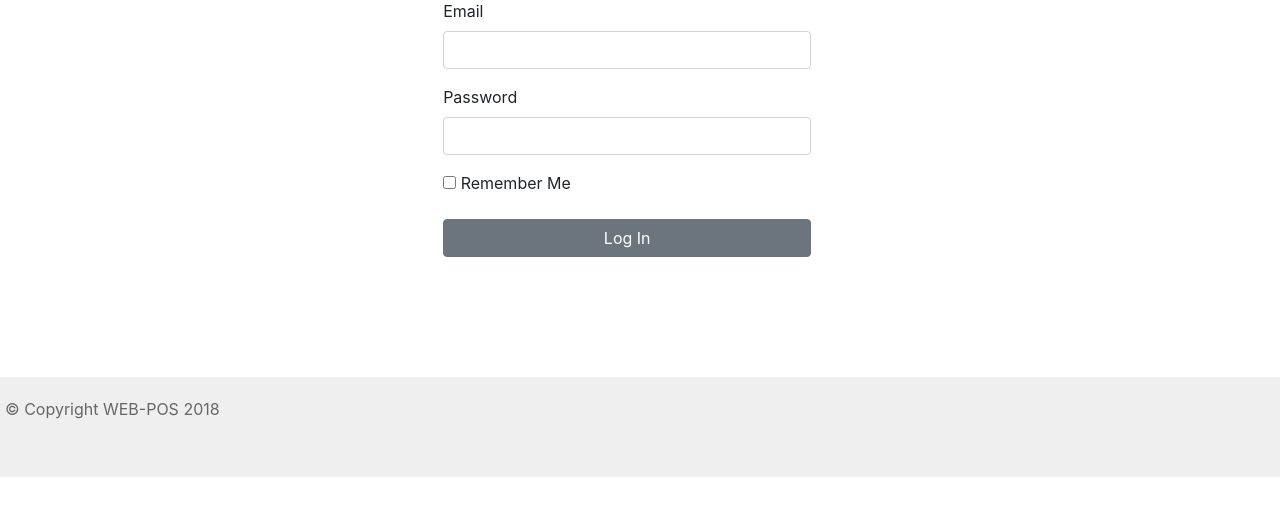
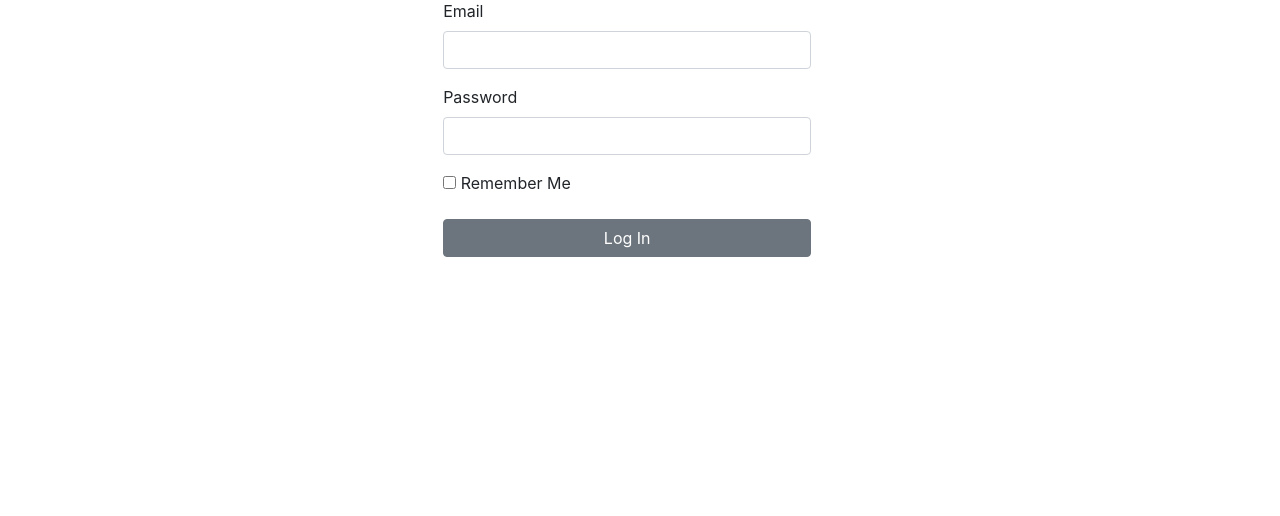
Before and after one commit to sah1l/flask-dashboard, a Flask app: page /login/ in a window 1280 px wide. Shown: the part 188-704 px from the top of the page. Run offline with Flask 2, Linux system fonts and the light colour scheme; some libraries are stand-ins or nearby versions.

Commit message:
Removed footer

```diff
--- a/app/static/app.css
+++ b/app/static/app.css
@@ -151,11 +151,11 @@
 /* Footer */
 
 #footer-row {
-    /*position: fixed;*/
+    position: absolute;
     bottom: 0;
     background-color: #efefef;
     height: 100px;
-    margin-top: 120px;
+    /*margin-top: 120px;*/
     width: 100%;
 }
 
--- a/app/templates/layout.html
+++ b/app/templates/layout.html
@@ -57,10 +57,10 @@
     </div>
 </div>
 
-<div id="footer-row">
-    <div class="footer-block">
-        <span>&copy; Copyright WEB-POS 2018</span>
-    </div>
-</div>
+{#<div id="footer-row">#}
+{#    <div class="footer-block">#}
+{#        <span>&copy; Copyright WEB-POS 2018</span>#}
+{#    </div>#}
+{#</div>#}
 
 </html>
```
